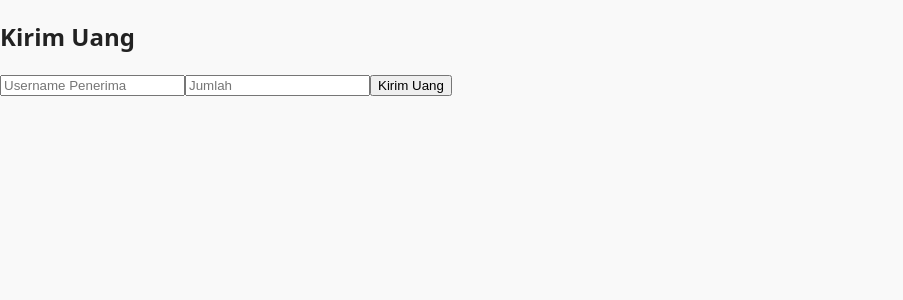
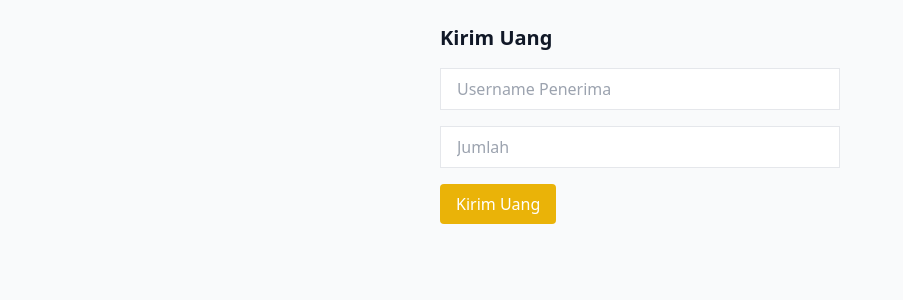
Before and after one commit to ramdanolii14/ewalletsimulator, a Next.js app: page /transfer in a window 1280 px wide. Shown: the top 300 px of the page, without its empty margins (0-903 px from the left). Built offline with nearby package versions, Linux system fonts and the light colour scheme.

Commit message:
Update globals.css

```diff
--- a/app/globals.css
+++ b/app/globals.css
@@ -1,16 +1,8 @@
-/* app/globals.css */
+@tailwind base;
+@tailwind components;
+@tailwind utilities;
+
+/* Optional: gaya tambahan */
 body {
-  margin: 0;
-  font-family: system-ui, sans-serif;
-  background: #f9f9f9;
-  color: #222;
+  @apply bg-gray-100 text-gray-900 font-sans;
 }
-
-a {
-  color: inherit;
-  text-decoration: none;
-}
-
-* {
-  box-sizing: border-box;
-}
```
